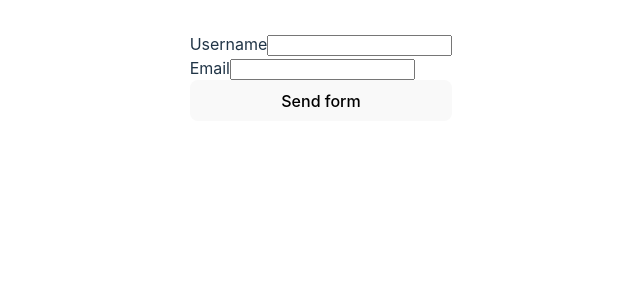
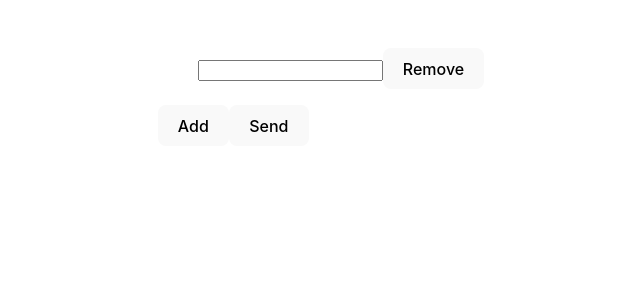
Before and after one commit to msrxse/react-challenges, a React (Vite) app: page / in a window 1280 px wide. Shown: the top 300 px of the page, without its empty margins (319-959 px from the left). Built offline with nearby package versions, Linux system fonts and the light colour scheme.

Commit message:
Implement a Dynamic Form with Field Arrays

```diff
--- a/src/App.tsx
+++ b/src/App.tsx
@@ -15,14 +15,16 @@ import StarRating from './components/StarRating'
 import MultiStepForm from './components/MultiStepForm'
 import VirtualizedList from './components/VirtualizedList'
 import FormValidations from './components/FormValidations'
+import DynamicForm from './components/FormDynamic'
 
-const VISIBLE = 'form-validations'
+const VISIBLE = 'dynamic-form'
 
 function App() {
   const [visible] = useState(VISIBLE)
 
   return (
     (visible === 'counter' && <Counter />) ||
+    (visible === 'dynamic-form' && <DynamicForm />) ||
     (visible === 'form-validations' && <FormValidations />) ||
     (visible === 'virtualized-list' && <VirtualizedList />) ||
     (visible === 'multi-step-form' && <MultiStepForm />) ||
--- /dev/null
+++ b/src/components/FormDynamic.tsx
@@ -0,0 +1,53 @@
+import { useState, FormEvent } from 'react'
+
+/**
+ * Implement a Dynamic Form with Field Arrays
+ * Create a dynamic form that allows users to add or remove fields dynamically.
+ */
+const DynamicForm = () => {
+  const [fields, setFields] = useState([{ value: '' }])
+
+  const handleOnChange = ({ value, idx }: { value: string; idx: number }) => {
+    const newFields = [...fields]
+    newFields[idx].value = value
+    setFields(newFields)
+  }
+  const handleSubmit = (event: FormEvent) => {
+    event.preventDefault()
+    console.log('Form submitted', fields)
+    setFields([{ value: '' }])
+  }
+  const handleAddField = () => {
+    setFields([...fields, { value: '' }])
+  }
+  const handleRemoveField = (idx: number) => {
+    const newFields = [...fields]
+    newFields.splice(idx, 1)
+    setFields(newFields)
+  }
+  return (
+    <div>
+      <form onSubmit={handleSubmit}>
+        <ul style={{ listStyleType: 'none' }}>
+          {fields.map((each, index) => (
+            <li key={index}>
+              <input
+                type="text"
+                value={each.value}
+                onChange={(event) => handleOnChange({ value: event.target.value, idx: index })}
+              />
+              <button type="button" onClick={() => handleRemoveField(index)}>
+                Remove
+              </button>
+            </li>
+          ))}
+        </ul>
+        <button type="button" onClick={handleAddField}>
+          Add
+        </button>
+        <button type="submit">Send</button>
+      </form>
+    </div>
+  )
+}
+export default DynamicForm
```
Also changed, not shown: 1 other file (tests, documents, lock files or other folders).
